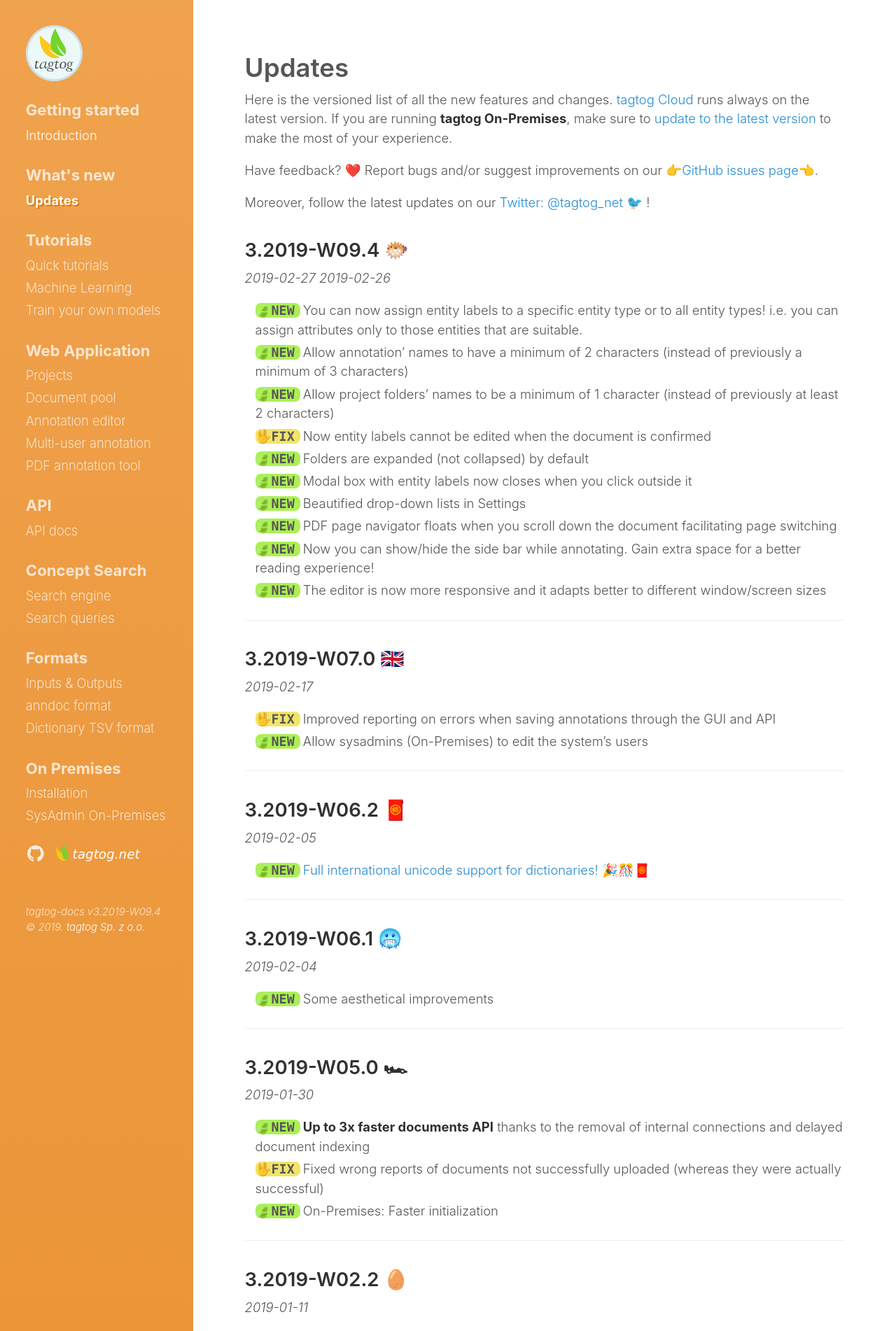
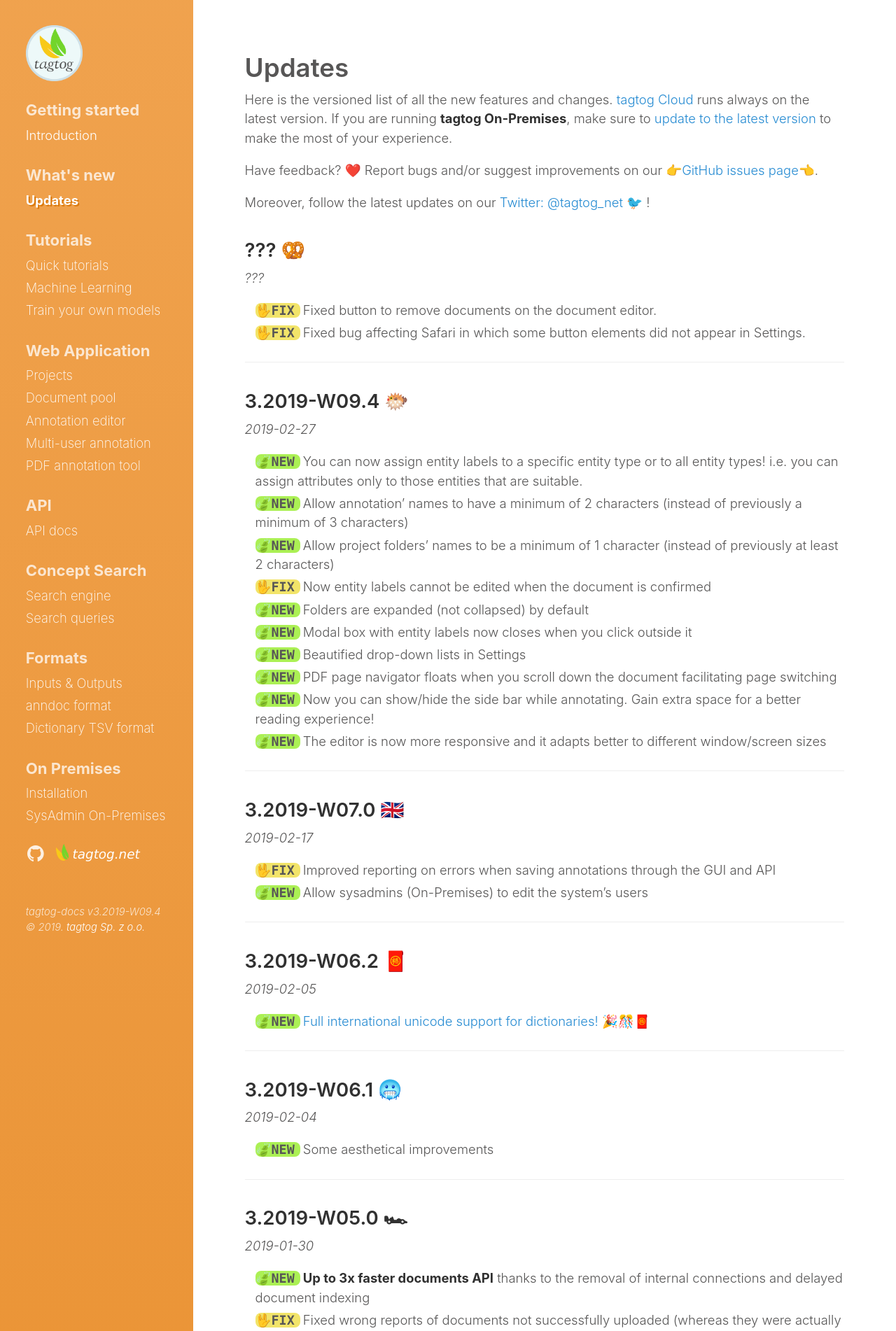
Before and after one commit to tagtogorg/tagtog-doc, a Jekyll site: the page built from updates.md, in a window 1280 px wide. Shown: the top 1902 px of the page at 70% size. Built offline with Jekyll 4.4.1, drawn with Linux system fonts in a browser that asks for light colours; nearby versions of some CDN libraries; emoji names are drawn with the system emoji font; some of the changed text lies outside the part shown.

Commit message:
update doc

```diff
--- a/updates.md
+++ b/updates.md
@@ -12,9 +12,18 @@ Have feedback? :heart: Report bugs and/or suggest improvements on our [:point_ri
 
 Moreover, follow the latest updates on our [Twitter: @tagtog_net 🐦](https://twitter.com/tagtog_net) !
 
+## ??? 🥨
+_???_
+
+<ul class="updates">
+  <li class="fix"><span markdown="1">Fixed button to remove documents on the document editor.</span></li>
+  <li class="fix"><span markdown="1">Fixed bug affecting Safari in which some button elements did not appear in Settings.</span></li>
+</ul>
+
+---
+
 ## 3.2019-W09.4 🐡
 _2019-02-27_
-_2019-02-26_
 
 <ul class="updates">
   <li class="new"><span markdown="1">You can now assign entity labels to a specific entity type or to all entity types! i.e. you can assign attributes only to those entities that are suitable.</span></li>
```
